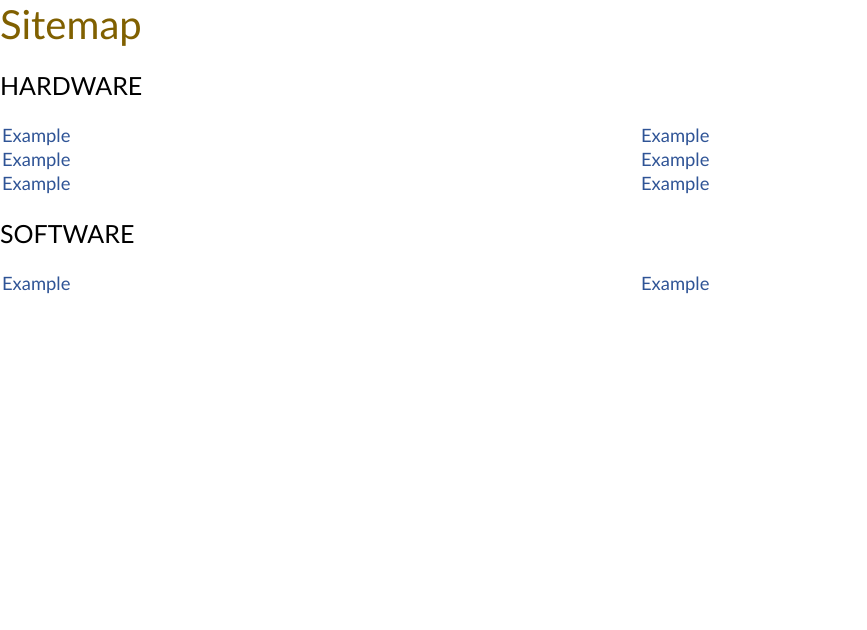
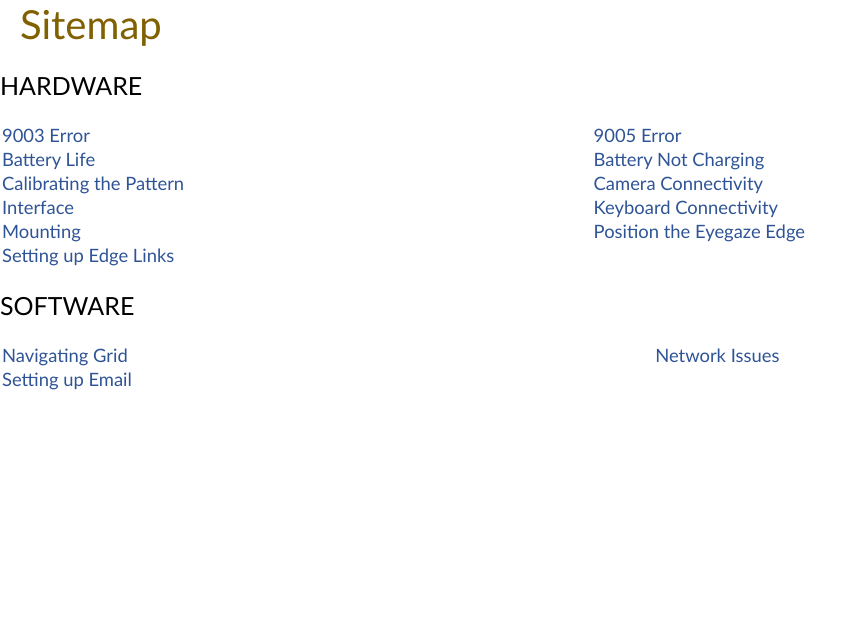
Before and after one commit to Rye-Bread/Eyegaze_HELPME, a PHP site: page /sitemap.php in a window 1280 px wide. Shown: the part 58-688 px from the top of the page, without its empty margins (0-867 px from the left). Run offline with PHP 8.4, Linux system fonts and the light colour scheme; some libraries are stand-ins or nearby versions.

Commit message:
CSS & Links updated

```diff
--- a/htdocs/knowledgebase.css
+++ b/htdocs/knowledgebase.css
@@ -8,7 +8,8 @@
 We can plug the appropriate div tags straight into the data entry fields on phpmyadmin
 ----------------------------------------------------------------------------------------------------------*/
 #templateTitle {
-	margin: auto;
+	margin-left: 20px;
+	margin-right: 20px;
 	color: #806000;
 	font-size: 40px;
 	font-weight: 300;
@@ -20,6 +21,8 @@ We can plug the appropriate div tags straight into the data entry fields on phpm
 }
 
 #templateBody {
+	margin-left: 20px;
+	margin-right: 20px;
 	font-size: 115%;
 	-webkit-animation: fadein 2s; /* Safari, Chrome and Opera > 12.1 */
 			-moz-animation: fadein 2s; /* Firefox < 16 */
@@ -30,8 +33,16 @@ We can plug the appropriate div tags straight into the data entry fields on phpm
 
 .stepsBody {
 	border-style: groove;
-	border-color: lightgray;
+	border-color: #D6DBDF;
 	background-color: #CEDBF3;
+	display: inline-block;
+	overflow: auto;
+}
+
+.imageBody {
+	border-style: solid;
+	border-color: #808B96;
+	border-width: thin;
 	display: inline-block;
 	overflow: auto;
 }
@@ -54,8 +65,13 @@ We can plug the appropriate div tags straight into the data entry fields on phpm
 	vertical-align: -10px;
 }
 
+#body {
+	margin: 50px;
+}
+
 #FAQtitle {
- 	 margin: auto;
+ 	 margin-left: 20px;
+	 margin-right: 20px;
 	 color: #806000;
 	 font-size: 40px;
 	 font-weight: 300;
@@ -67,7 +83,7 @@ We can plug the appropriate div tags straight into the data entry fields on phpm
 }
 
 #FAQsubtitle {
-	 margin: auto;
+	 margin:auto;
 	 color: #2F5496;
 	 font-size: 25px;
 	 font-weight: 330;
@@ -79,6 +95,8 @@ We can plug the appropriate div tags straight into the data entry fields on phpm
 }
 
 #FAQbody {
+	 margin-left: 20px;
+	 margin-right: 20px;
 	 font-size: 115%;
 	 -webkit-animation: fadein 2s; /* Safari, Chrome and Opera > 12.1 */
        -moz-animation: fadein 2s; /* Firefox < 16 */
@@ -117,6 +135,8 @@ We can plug the appropriate div tags straight into the data entry fields on phpm
 }
 
 #LeftCol {
+	margin-left: 20px;
+	margin-right: 20px;
 	float: left;
 	width: 45%;
 	height: 100%;
@@ -129,6 +149,8 @@ We can plug the appropriate div tags straight into the data entry fields on phpm
 					 animation: fadein 5s;
 }
 #RightCol {
+	margin-left: 20px;
+	margin-right: 20px;
 	float: left;
 	width: 45%;
 	height: 100%;
--- a/htdocs/sitemap.php
+++ b/htdocs/sitemap.php
@@ -40,19 +40,54 @@
 			<table class="sitemaplist" style="width: 100%">
 				<tbody>
 					<tr>
-						<td><a href="">Example</a></td>
+						<td><a href="topics.php?Title=9003%20Error">
+							9003 Error</a></td>
 
-						<td><a href="">Example</a></td>
+						<td><a href="topics.php?Title=9005%20Error">
+							9005 Error</a></td>
+
 					</tr>
 					<tr>
-						<td><a href="">Example</a></td>
 
-						<td><a href="">Example</a></td>
+						<td><a href="topics.php?Title=Battery%20Life">
+							Battery Life</a></td>
+
+						<td><a href="topics.php?Title=Battery%20Not%20Charging">
+							Battery Not Charging</a></td>
+
 					</tr>
 					<tr>
-						<td><a href="">Example</a></td>
 
-						<td><a href="">Example</a></td>
+						<td><a href="">
+							Calibrating the Pattern</a></td>
+
+						<td><a href="topics.php?Title=Camera%20Connectivity">
+							Camera Connectivity</a></td>
+
+					</tr>
+					<tr>
+
+						<td><a href="topics.php?Title=Interface%20Issue">
+							Interface</a></td>
+
+						<td><a href="">
+							Keyboard Connectivity</a></td>
+
+					</tr>
+					<tr>
+
+						<td><a href="topics.php?Title=Mounting%20Issue">
+							Mounting</a></td>
+
+						<td><a href="topics.php?Title=Device%20Misalignment">
+							Position the Eyegaze Edge</a></td>
+
+					</tr>
+					<tr>
+
+						<td><a href="">
+							Setting up Edge Links</a></td>
+
 					</tr>
 				</tbody>
 			</table>
@@ -63,9 +98,17 @@
 			<table class="sitemaplist" style="width: 100%">
 				<tbody>
 					<tr>
-						<td><a href="">Example</a></td>
+						<td><a href="">
+							Navigating Grid</a></td>
 
-						<td><a href="">Example</a></td>
+						<td><a href="">
+							Network Issues</a></td>
+
+					</tr>
+					<tr>
+
+						<td><a href="">
+							Setting up Email</a></td>
 					</tr>
 				</tbody>
 			</table>
--- a/htdocs/topics.php
+++ b/htdocs/topics.php
@@ -76,12 +76,12 @@
 	echo "<div id='templateBody' class='stepsBody'>$row[2]</div>";
 	echo "<br><br>";
 	//The next block shows how you can get the image path from the database and display an image.
-	echo "<div id='templateBody'><img src= '$row[4]' alt= 'sample image'></div>";
+	echo "<div id='templateBody' class='imageBody'><img src= '$row[4]' alt= 'sample image'></div>";
 	echo "<br><br>";
 	//This next block shows how you can use the optional images, but only if they exist:
 	if ($row[5] != NULL)
 	{
-	echo "<div id='templateBody'><img src= '$row[5]' alt= 'sample image'></div>";
+	echo "<div id='templateBody' class='imageBody'><img src= '$row[5]' alt= 'sample image'></div>";
 	}
 	//Please note that the text that comes from the database IS ALLOWED to have html tags in it.
 	//Close our database connection.
@@ -98,6 +98,5 @@
 <?php
 include ("footer.inc");
 ?>
-
 </body>
 </html>
```
Also changed, not shown: htdocs/calibration.php (+5 -5 lines), htdocs/error_messages.php (+5 -2 lines), htdocs/faqsmainpage.php (+22 -8 lines), htdocs/grid_issues.php (+5 -4 lines), 1 other file.
